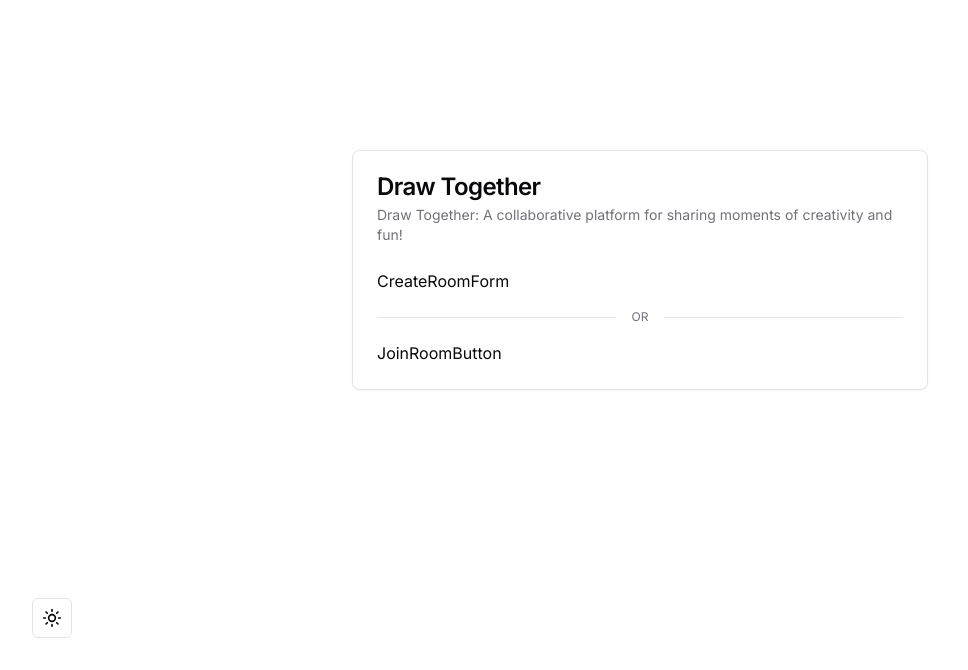
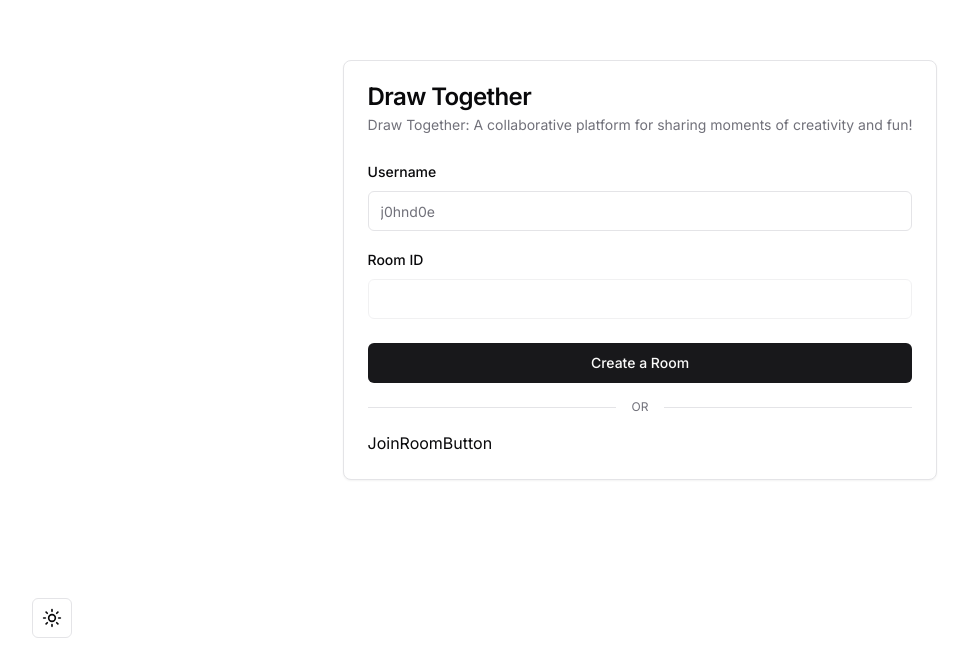
Before and after one commit to baxsm/draw-together-nextjs, a Next.js app: page / in a window 1280 px wide. Shown: the part 130-800 px from the top of the page, without its empty margins (0-968 px from the left). Built offline with nearby package versions, Linux system fonts and the light colour scheme.

Commit message:
feat: create room form

```diff
--- a/app/page.tsx
+++ b/app/page.tsx
@@ -20,7 +20,7 @@
 
       {/* Create Room Form */}
       <div className="flex h-full w-full items-center justify-center">
-        <Card className="max-w-xl">
+        <Card className="max-w-2xl">
           <CardHeader>
             <CardTitle>Draw Together</CardTitle>
             <CardDescription>
--- a/components/CreateRoomForm.tsx
+++ b/components/CreateRoomForm.tsx
@@ -1,11 +1,67 @@
-import { FC } from 'react'
+"use client";
+
+import { CreateRoomType, createRoomSchema } from "@/lib/validations/createRoom";
+import { zodResolver } from "@hookform/resolvers/zod";
+import { FC } from "react";
+import { useForm } from "react-hook-form";
+import {
+  Form,
+  FormControl,
+  FormField,
+  FormItem,
+  FormLabel,
+  FormMessage,
+} from "./ui/form";
+import { Input } from "./ui/input";
+import { Button } from "./ui/button";
 
 interface CreateRoomFormProps {
-
+  roomId: string;
 }
 
-const CreateRoomForm: FC<CreateRoomFormProps> = ({}) => {
-  return <div>CreateRoomForm</div>
-}
+const CreateRoomForm: FC<CreateRoomFormProps> = ({ roomId }) => {
+  const form = useForm<CreateRoomType>({
+    resolver: zodResolver(createRoomSchema),
+    defaultValues: {
+      username: "",
+    },
+  });
 
-export default CreateRoomForm
+  const onSubmit = (values: CreateRoomType) => {};
+
+  return (
+    <Form {...form}>
+      <form
+        onSubmit={form.handleSubmit(onSubmit)}
+        className="flex flex-col gap-4"
+      >
+        <FormField
+          control={form.control}
+          name="username"
+          render={({ field }) => (
+            <FormItem>
+              <FormLabel className="text-foreground">Username</FormLabel>
+              <FormControl>
+                <Input placeholder="j0hnd0e" {...field} />
+              </FormControl>
+              <FormMessage className="text-xs" />
+            </FormItem>
+          )}
+        />
+
+        <FormItem>
+          <FormLabel className="text-foreground">Room ID</FormLabel>
+          <FormControl>
+            <Input value={roomId} readOnly disabled />
+          </FormControl>
+        </FormItem>
+
+        <Button type="submit" className="mt-2 w-full">
+          Create a Room
+        </Button>
+      </form>
+    </Form>
+  );
+};
+
+export default CreateRoomForm;
--- /dev/null
+++ b/components/ui/form.tsx
@@ -0,0 +1,176 @@
+import * as React from "react"
+import * as LabelPrimitive from "@radix-ui/react-label"
+import { Slot } from "@radix-ui/react-slot"
+import {
+  Controller,
+  ControllerProps,
+  FieldPath,
+  FieldValues,
+  FormProvider,
+  useFormContext,
+} from "react-hook-form"
+
+import { cn } from "@/lib/utils"
+import { Label } from "@/components/ui/label"
+
+const Form = FormProvider
+
+type FormFieldContextValue<
+  TFieldValues extends FieldValues = FieldValues,
+  TName extends FieldPath<TFieldValues> = FieldPath<TFieldValues>
+> = {
+  name: TName
+}
+
+const FormFieldContext = React.createContext<FormFieldContextValue>(
+  {} as FormFieldContextValue
+)
+
+const FormField = <
+  TFieldValues extends FieldValues = FieldValues,
+  TName extends FieldPath<TFieldValues> = FieldPath<TFieldValues>
+>({
+  ...props
+}: ControllerProps<TFieldValues, TName>) => {
+  return (
+    <FormFieldContext.Provider value={{ name: props.name }}>
+      <Controller {...props} />
+    </FormFieldContext.Provider>
+  )
+}
+
+const useFormField = () => {
+  const fieldContext = React.useContext(FormFieldContext)
+  const itemContext = React.useContext(FormItemContext)
+  const { getFieldState, formState } = useFormContext()
+
+  const fieldState = getFieldState(fieldContext.name, formState)
+
+  if (!fieldContext) {
+    throw new Error("useFormField should be used within <FormField>")
+  }
+
+  const { id } = itemContext
+
+  return {
+    id,
+    name: fieldContext.name,
+    formItemId: `${id}-form-item`,
+    formDescriptionId: `${id}-form-item-description`,
+    formMessageId: `${id}-form-item-message`,
+    ...fieldState,
+  }
+}
+
+type FormItemContextValue = {
+  id: string
+}
+
+const FormItemContext = React.createContext<FormItemContextValue>(
+  {} as FormItemContextValue
+)
+
+const FormItem = React.forwardRef<
+  HTMLDivElement,
+  React.HTMLAttributes<HTMLDivElement>
+>(({ className, ...props }, ref) => {
+  const id = React.useId()
+
+  return (
+    <FormItemContext.Provider value={{ id }}>
+      <div ref={ref} className={cn("space-y-2", className)} {...props} />
+    </FormItemContext.Provider>
+  )
+})
+FormItem.displayName = "FormItem"
+
+const FormLabel = React.forwardRef<
+  React.ElementRef<typeof LabelPrimitive.Root>,
+  React.ComponentPropsWithoutRef<typeof LabelPrimitive.Root>
+>(({ className, ...props }, ref) => {
+  const { error, formItemId } = useFormField()
+
+  return (
+    <Label
+      ref={ref}
+      className={cn(error && "text-destructive", className)}
+      htmlFor={formItemId}
+      {...props}
+    />
+  )
+})
+FormLabel.displayName = "FormLabel"
+
+const FormControl = React.forwardRef<
+  React.ElementRef<typeof Slot>,
+  React.ComponentPropsWithoutRef<typeof Slot>
+>(({ ...props }, ref) => {
+  const { error, formItemId, formDescriptionId, formMessageId } = useFormField()
+
+  return (
+    <Slot
+      ref={ref}
+      id={formItemId}
+      aria-describedby={
+        !error
+          ? `${formDescriptionId}`
+          : `${formDescriptionId} ${formMessageId}`
+      }
+      aria-invalid={!!error}
+      {...props}
+    />
+  )
+})
+FormControl.displayName = "FormControl"
+
+const FormDescription = React.forwardRef<
+  HTMLParagraphElement,
+  React.HTMLAttributes<HTMLParagraphElement>
+>(({ className, ...props }, ref) => {
+  const { formDescriptionId } = useFormField()
+
+  return (
+    <p
+      ref={ref}
+      id={formDescriptionId}
+      className={cn("text-sm text-muted-foreground", className)}
+      {...props}
+    />
+  )
+})
+FormDescription.displayName = "FormDescription"
+
+const FormMessage = React.forwardRef<
+  HTMLParagraphElement,
+  React.HTMLAttributes<HTMLParagraphElement>
+>(({ className, children, ...props }, ref) => {
+  const { error, formMessageId } = useFormField()
+  const body = error ? String(error?.message) : children
+
+  if (!body) {
+    return null
+  }
+
+  return (
+    <p
+      ref={ref}
+      id={formMessageId}
+      className={cn("text-sm font-medium text-destructive", className)}
+      {...props}
+    >
+      {body}
+    </p>
+  )
+})
+FormMessage.displayName = "FormMessage"
+
+export {
+  useFormField,
+  Form,
+  FormItem,
+  FormLabel,
+  FormControl,
+  FormDescription,
+  FormMessage,
+  FormField,
+}
--- /dev/null
+++ b/components/ui/input.tsx
@@ -0,0 +1,25 @@
+import * as React from "react"
+
+import { cn } from "@/lib/utils"
+
+export interface InputProps
+  extends React.InputHTMLAttributes<HTMLInputElement> {}
+
+const Input = React.forwardRef<HTMLInputElement, InputProps>(
+  ({ className, type, ...props }, ref) => {
+    return (
+      <input
+        type={type}
+        className={cn(
+          "flex h-10 w-full rounded-md border border-input bg-background px-3 py-2 text-sm ring-offset-background file:border-0 file:bg-transparent file:text-sm file:font-medium placeholder:text-muted-foreground focus-visible:outline-none focus-visible:ring-2 focus-visible:ring-ring focus-visible:ring-offset-2 disabled:cursor-not-allowed disabled:opacity-50",
+          className
+        )}
+        ref={ref}
+        {...props}
+      />
+    )
+  }
+)
+Input.displayName = "Input"
+
+export { Input }
--- /dev/null
+++ b/components/ui/label.tsx
@@ -0,0 +1,26 @@
+"use client"
+
+import * as React from "react"
+import * as LabelPrimitive from "@radix-ui/react-label"
+import { cva, type VariantProps } from "class-variance-authority"
+
+import { cn } from "@/lib/utils"
+
+const labelVariants = cva(
+  "text-sm font-medium leading-none peer-disabled:cursor-not-allowed peer-disabled:opacity-70"
+)
+
+const Label = React.forwardRef<
+  React.ElementRef<typeof LabelPrimitive.Root>,
+  React.ComponentPropsWithoutRef<typeof LabelPrimitive.Root> &
+    VariantProps<typeof labelVariants>
+>(({ className, ...props }, ref) => (
+  <LabelPrimitive.Root
+    ref={ref}
+    className={cn(labelVariants(), className)}
+    {...props}
+  />
+))
+Label.displayName = LabelPrimitive.Root.displayName
+
+export { Label }
--- /dev/null
+++ b/lib/validations/createRoom.ts
@@ -0,0 +1,10 @@
+import * as z from "zod";
+
+export const createRoomSchema = z.object({
+  username: z
+    .string()
+    .min(2, "Username is too short")
+    .max(20, "Username is too long"),
+});
+
+export type CreateRoomType = z.infer<typeof createRoomSchema>;
--- a/package.json
+++ b/package.json
@@ -9,7 +9,9 @@
     "lint": "next lint"
   },
   "dependencies": {
+    "@hookform/resolvers": "^3.3.2",
     "@radix-ui/react-dropdown-menu": "^2.0.6",
+    "@radix-ui/react-label": "^2.0.2",
     "@radix-ui/react-separator": "^1.0.3",
     "@radix-ui/react-slot": "^1.0.2",
     "class-variance-authority": "^0.7.0",
@@ -19,8 +21,10 @@
     "next-themes": "^0.2.1",
     "react": "^18",
     "react-dom": "^18",
+    "react-hook-form": "^7.49.2",
     "tailwind-merge": "^2.1.0",
-    "tailwindcss-animate": "^1.0.7"
+    "tailwindcss-animate": "^1.0.7",
+    "zod": "^3.22.4"
   },
   "devDependencies": {
     "@types/node": "^20",
```
Also changed, not shown: 1 other file (tests, documents, lock files or other folders).
